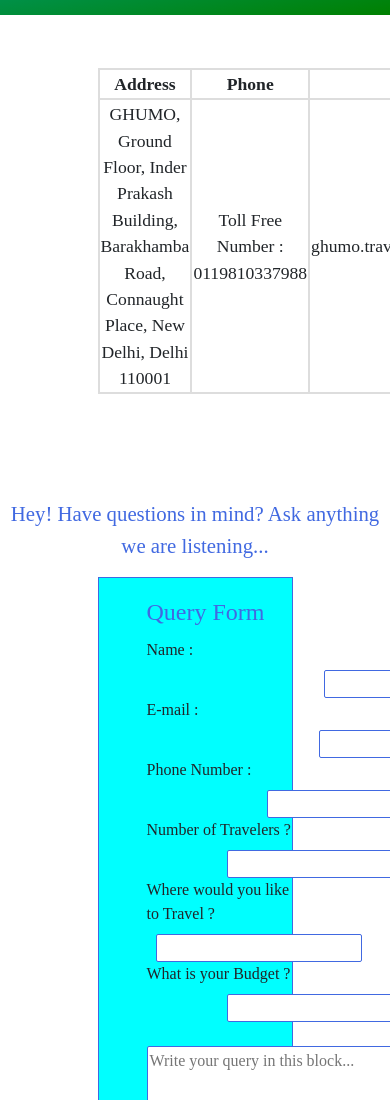
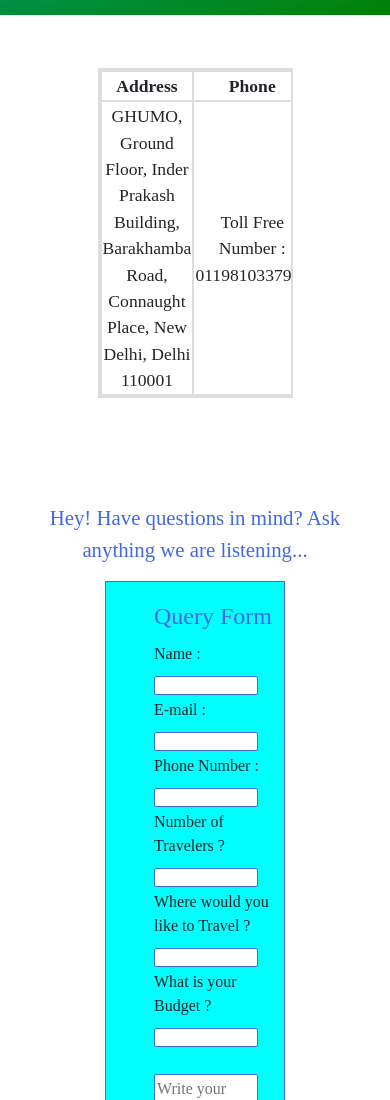
Before and after one commit to Anurag9497/ghumo, a React (Create React App) app: page /contact in a window 390 px wide. Shown: the part 461-1561 px from the top of the page. Built offline with nearby package versions, Linux system fonts and the light colour scheme.

Commit message:
Responsive Added

```diff
--- a/src/components/ContactUs/index.css
+++ b/src/components/ContactUs/index.css
@@ -38,47 +38,53 @@
     padding-bottom: 2em;
     padding-left: 3em;
     background-color: #00ffff;
+    font-size: 1rem;
 }
 
 #name {
-    margin-left: 11.1em;
+    width: 80%;
+    height: 80%;
     border-radius: 2px;
     border: 1px solid royalblue;
 }
 
 #email {
-    margin-left: 10.8em;
+    width: 80%;
+    height: 80%;
     border-radius: 2px;
     border: 1px solid royalblue;
 }
 
 #phone {
-    margin-left: 7.5em;
     border-radius: 2px;
+    width: 80%;
+    height: 80%;
     border: 1px solid royalblue;
 }
 
 #person {
-    margin-left: 5em;
+    width: 80%;
+    height: 80%;
     border-radius: 2px;
     border: 1px solid royalblue;
 }
 
 #place {
-    margin-left: 0.6em;
+    width: 80%;
+    height: 80%;
     border-radius: 2px;
     border: 1px solid royalblue;
 }
 
 #amount {
-    margin-left: 5em;
+    width: 80%;
+    height: 80%;
     border-radius: 2px;
     border: 1px solid royalblue;
 }
 
 #details {
-    width: 603px;
-    height: 100px;
+    width: 80%;
     border-radius: 2px;
     border: 1px solid royalblue;
 }
--- a/src/components/ContactUs/index.js
+++ b/src/components/ContactUs/index.js
@@ -8,12 +8,15 @@
                 Contact Us
             </div>
             <div style={{width: "50%", margin: "auto"}}>
-                <table>
+                <table className="table-responsive">
+                    <thead>
                         <tr>
                             <th>Address</th>
                             <th>Phone</th>
                             <th>Email</th>
                         </tr>
+                    </thead>
+                    <tbody>
                         <tr>
                             <td style={{width: "35%"}}>
                                 GHUMO,
@@ -28,27 +31,70 @@
                                 ghumo.travel2021@gmail.com
                             </td>
                         </tr>
+                    </tbody>
                 </table>
             </div>
-            <div>
+            <div className="container">
                 <p id="querytitle">Hey! Have questions in mind? Ask anything we are listening...</p>
                 <form id="query">
                     <fieldset>
                         <legend style={{color: "royalblue", fontFamily: "cursive"}}>Query Form</legend>
+                        <div className="row">
+                            <div className="col-md-6">
                                 <label htmlFor="name">Name : </label>
-                        <input type="text" id="name"/><br/>
+                            </div>
+                            <div className="col-md-6">
+                                <input type="text" id="name"/>
+                            </div>
+                        </div>
+                        <div className="row">
+                            <div className="col-md-6">
                                 <label htmlFor="email">E-mail : </label>
-                        <input type="email" id="email"/><br/>
+                            </div>
+                            <div className="col-md-6">
+                                <input type="email" id="email"/>
+                            </div>
+                        </div>
+                        <div className="row">
+                            <div className="col-md-6">
                                 <label htmlFor="phone">Phone Number : </label>
-                        <input type="tel" id="phone"/><br/>
+                            </div>
+                            <div className="col-md-6">
+                                <input type="tel" id="phone"/>
+                            </div>
+                        </div>
+                        <div className="row">
+                            <div className="col-md-6">
                                 <label htmlFor="person">Number of Travelers ? </label>
-                        <input type="number" id="person" min="1"/><br/>
+                            </div>
+                            <div className="col-md-6">
+                                <input type="number" id="person" min="1"/>
+                            </div>
+                        </div>
+                        <div className="row">
+                            <div className="col-md-6">
                                 <label htmlFor="place">Where would you like to Travel ? </label>
-                        <input type="text" id="place"/><br/>
+                            </div>
+                            <div className="col-md-6">
+                                <input type="text" id="place"/>
+                            </div>
+                        </div>
+                        <div className="row">
+                            <div className="col-md-6">
                                 <label htmlFor="amount">What is your Budget ? </label>
-                        <input type="text" id="amount"/><br/><br/>
-                        <textarea id="details" placeholder="Write your query in this block..."/><br/>
+                            </div>
+                            <div className="col-md-6">
+                                <input type="text" id="amount"/>
+                            </div>
+                        </div><br/>
+                        <div className="row flex-column">
+                            <div className="col-md-6">
+                                <textarea id="details" placeholder="Write your query in this block..."/>
+                            </div>
+                            <div className="col-md-6">
                                 <button type="button" id="submit">Submit Query</button>
+                            </div>
+                        </div>
                     </fieldset>
                 </form>
             </div>
```
Lines whose indentation alone changed are shown as unchanged.
